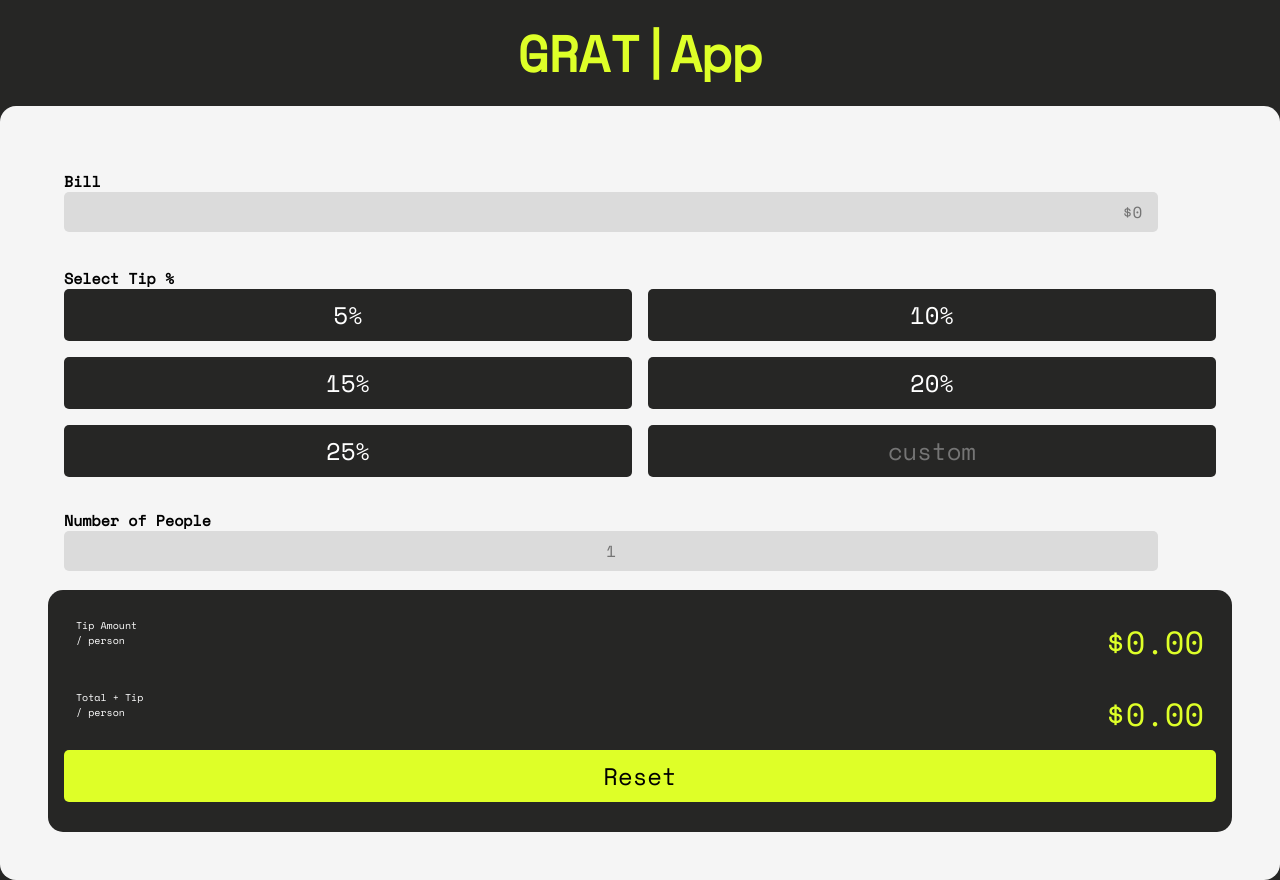
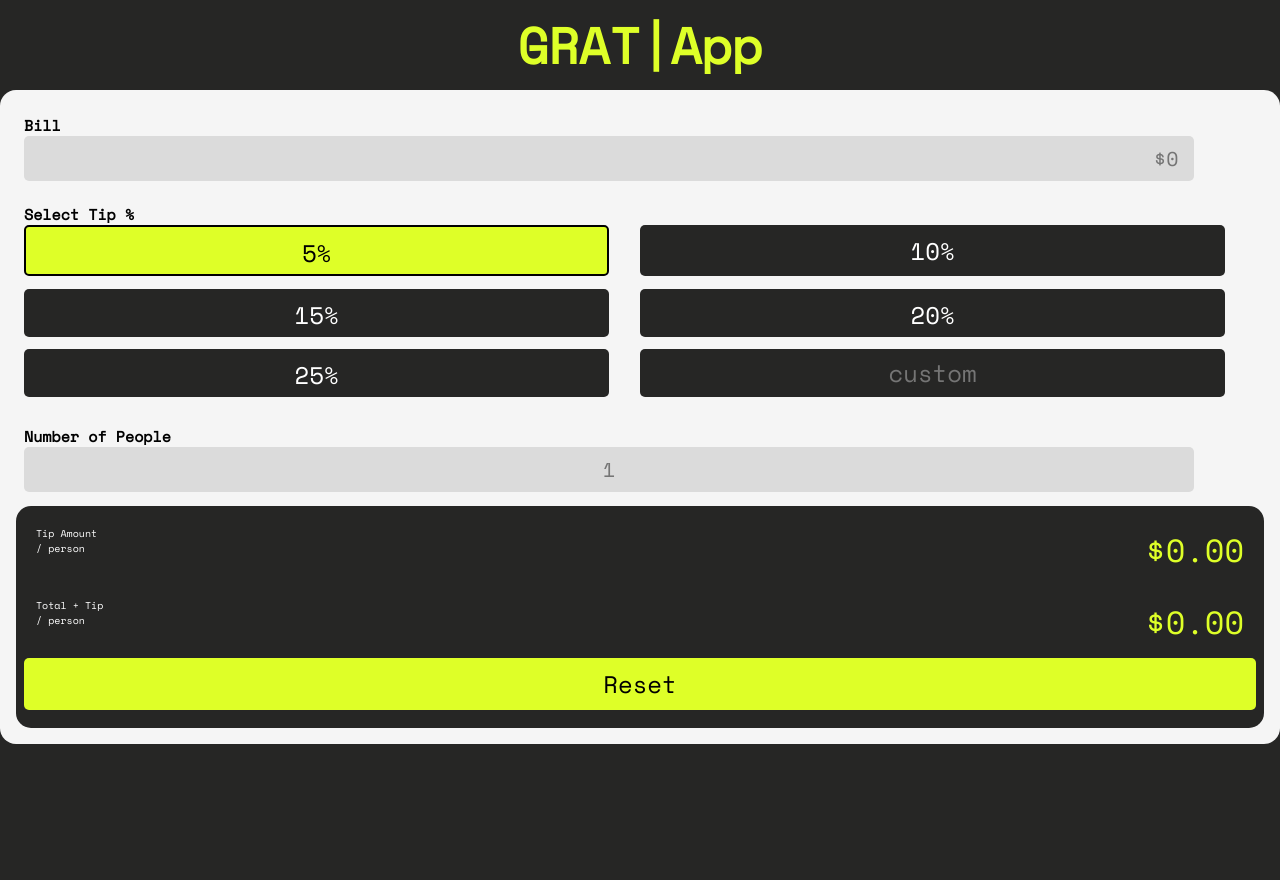
Before and after one commit to darrienjohnson/Gratapp, a plain HTML site: page index.html in a window 1280 px wide. Both pictures are taken after a click on the button "5%". After the commit the page ends 800 px from the top, so only its background shows below. Drawn offline with nearby package versions, Linux system fonts and the light colour scheme.

Commit message:
toggle function
hard time figuring out toggle function. will have to take it apart and break it down to understand each part

```diff
--- a/app.js
+++ b/app.js
@@ -1,8 +1,8 @@
 const billInput = document.querySelector('#bill');
 const tipButtons = document.querySelectorAll('.button');
-const customTip = document.querySelector('.tip-percentage');
+const customTip = document.querySelector('#custom-tip');
 const numPeopleInput = document.querySelector('#total-people');
-const resetButton = document.querySelector('.reset-button');
+const resetButton = document.querySelector('#reset-button');
 const tipAmountOutput = document.querySelector('#amountOutput');
 const totalTipAmountOutput = document.querySelector('#totalOutput');
 
@@ -29,6 +29,56 @@ function calculateTotal() {
   }
 }
 
+tipButtons.forEach(button => {
+  button.addEventListener('click', activeButton);
+});
+
+resetButton.addEventListener('click', () => {
+  reset();
+});
+
+function activeButton(e) {
+  tipButtons.forEach(button => {
+    button.classList.remove('active-button');
+    if (e.target.innerHTML == button.innerHTML) {
+      if (e.target.id !== "reset-button") {
+        button.classList.add('active-button');
+      }
+      percentage = parseFloat(button.innerHTML) / 100
+    }
+  });
+  if (billInputVal !== "") {
+    calculateTotal();
+  }
+  customTip.addEventListener('input', () => {
+    percentage = parseFloat(customTip.value) / 100;
+    calculateTotal();
+  });
+}
+
+function reset() {
+  billInputVal = "";
+  billInput.value = "";
+  numPeopleInput.value = "";
+  numPeopleInputVal = 1;
+  customTip.value = "";
+  percentage = 0.15;
+  tipAmountOutput.textContent = "$0.00";
+  totalTipAmountOutput.textContent = "$0.00";
+  tipButtons.forEach(button => {
+    button.classList.remove('active-button');
+  })
+  tipButtons[2].classList.add('active-button');
+}
+
+// //Add "click" listener to every #button
+// tipButtons.classList.add('active-button')
+// tipButtons.classList.remove('active-button')
+// tipButtons.classList.toggle('active-button')
+
+
+
+
 
 
 //"input" event is an event that happens anytime the content of the input changes.
--- a/index.html
+++ b/index.html
@@ -33,10 +33,10 @@
       <div class="tip-div-container">
         <button type="button" class="tip-button button">5%</button>
         <button type="button" class="tip-button button">10%</button>
-        <button type="button" class="tip-button button">15%</button>
+        <button type="button" class="tip-button button active-button">15%</button>
         <button type="button" class="tip-button button">20%</button>
-        <button type="button" class="tip-button button">25%</button>
-        <input type="text" id="custom" name="custom" placeholder="custom" class="custom-button button">
+        <button type="button" class="tip-button button" >25%</button>
+        <input type="text" name="custom" placeholder="custom" class="custom-button button" id="custom-tip">
       </div>
     </section>
 
@@ -77,7 +77,7 @@
           <p id="totalOutput">$0.00</p>
         </div>
       </div>
-      <button type="button" class="reset-button button">Reset</button>
+      <button type="button" class="reset-button" id="reset-button">Reset</button>
       </div>
     </section>
     </main>
--- a/styles.css
+++ b/styles.css
@@ -19,7 +19,7 @@ input{
   border-radius: 5px;
   background-color: #DBDBDB;
   padding: .50rem 1rem;
-  font-size: 16px;
+  font-size: 20px;
 }
 
 
@@ -30,7 +30,7 @@ Header of Page
 h1 {
   margin: 0 auto;
   text-align: center;
-  padding: 1rem 1.5rem 1rem;
+  padding: .5rem 1rem .5rem;
   font-size: 50px;
   color: #DEFF28;
   background-color: #262625;
@@ -44,12 +44,12 @@ Main Page Container
   display: grid;
   grid-template-rows: 1fr 2.5fr 1fr 2.5fr;
   border-radius: 1rem;
-  padding: 3rem;
+  padding: 1rem;
   background-color: whitesmoke;
 }
 /*Each Section of Page*/
 .each-container{
-  padding: 1rem;
+  padding: .5rem;
   font-size: 10px;
 }
 /*--------------------------------
@@ -76,29 +76,33 @@ Tip Selection
 .tip-div-container{
   display: grid;
   grid-template-columns: repeat(2, 1fr);
-  gap: 1rem;
+  /* gap: 1rem; */
 }
 /*Tip % Buttons*/
 .tip-button{
-  width: 100%;
-  height: 100%;
+  width: 95%;
+  height: 80%;
   background-color: #262625;
   color: white;
   font-size: 1.5rem;
   border-radius: 5px;
-  padding: .5rem 0;
+  padding: .5rem 0 1rem;
 }
 
 .custom-button{
-  width: 100%;
-  height: 100%;
+  width: 95%;
+  height: 80%;
   background-color: #262625;
   color: #DEFF28;
   font-size: 1.5rem;
   border-radius: 5px;
   padding: .5rem 0;
 }
-
+.active-button{
+  background-color: #DEFF28;
+  color: black;
+  border: solid .125rem black;
+}
 
 
 /*-----------------------------------
```
